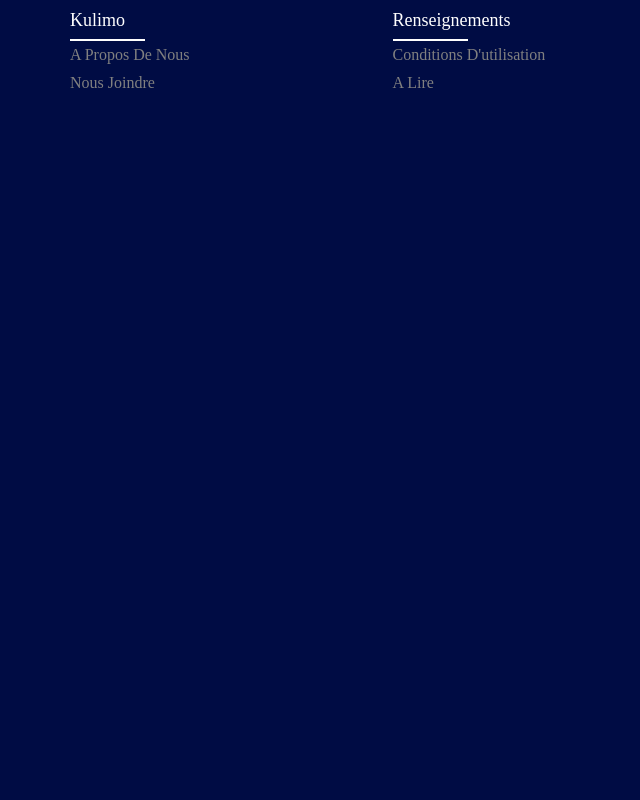
After one commit to bmorin2913/Kulimo, a Django app: template Kulimo/accueil/templates/footer.html in a window 1280 px wide. The commit adds this page. Shown: the whole page, without its empty margins (0-640 px from the left). Run offline with Django 4.2, Linux system fonts and the light colour scheme; the template is opened without the code that fills it, so the values that code supplies are empty.

Commit message:
plus beau

```diff
--- /dev/null
+++ b/Kulimo/accueil/templates/footer.html
@@ -0,0 +1,25 @@
+{% load static %}
+<head>
+    <link rel="stylesheet" href="{% static './css/style.css' %}">
+</head>
+
+<footer class="footer">
+    <div class = "container">
+      <div class = "row">
+        <div class = "footer-col">
+          <h4>Kulimo</h4>
+         <u1>
+          <li><a href="a_propos_de_nous">A propos de nous</a></li>
+          <li><a href="nous_joindre">Nous joindre</a></li>
+         </u1>
+        </div>
+        <div class = "footer-col">
+           <h4>Renseignements</h4>
+           <u1>
+            <li><a href="condition_d'utilisation">Conditions d'utilisation</a></li>
+            <li><a href="a_lire">A lire</a></li>
+           </u1>
+        </div>
+      </div>
+    </div>
+  </footer>
--- a/Kulimo/accueil/templates/login.html
+++ b/Kulimo/accueil/templates/login.html
@@ -1,7 +1,7 @@
 {% extends "header.html" %}
 
+{% load static %}
 {% block content %}
-
 {% load crispy_forms_tags %}
 
 <!--Login-->
--- a/Kulimo/accueil/templates/main.html
+++ b/Kulimo/accueil/templates/main.html
@@ -17,7 +17,7 @@
    color: #000000;
 }
 .container-fluid {
-  padding: 0 0px;
+  padding: 60px 50px;
 }
 </style>
 
--- a/Kulimo/static/css/style.css
+++ b/Kulimo/static/css/style.css
@@ -2,6 +2,11 @@
 *{
     margin:0
 
+}
+body{
+    min-height: 100vh;
+    display: grid;
+    flex-direction: lfr column;
 }
 .footer{
     background-color: #000c44;
@@ -28,6 +33,7 @@ u1{
     margin-bottom: 15px;
     font-weight: 500;
     position: relative;
+    margin-top: 10px;
 }
 .footer-col h4:before{
     content: '';
@@ -46,6 +52,9 @@ u1{
 .footer-col u1 li:not(:last-child){
     margin-bottom: 10px;
 }
+.footer-col u1 li:first-child{
+    margin-top: 10px;
+}
 .footer-col u1 li a{
     font-size: 16px;
     text-transform : capitalize;
@@ -54,4 +63,5 @@ u1{
     font-weight: 300;
     color: grey;
     display: block;
+    margin-top: 10px;
 }
```
Also changed, not shown: Kulimo/accueil/templates/header.html (+25 -2 lines), Kulimo/accueil/templates/master.html (+22 -3 lines).
